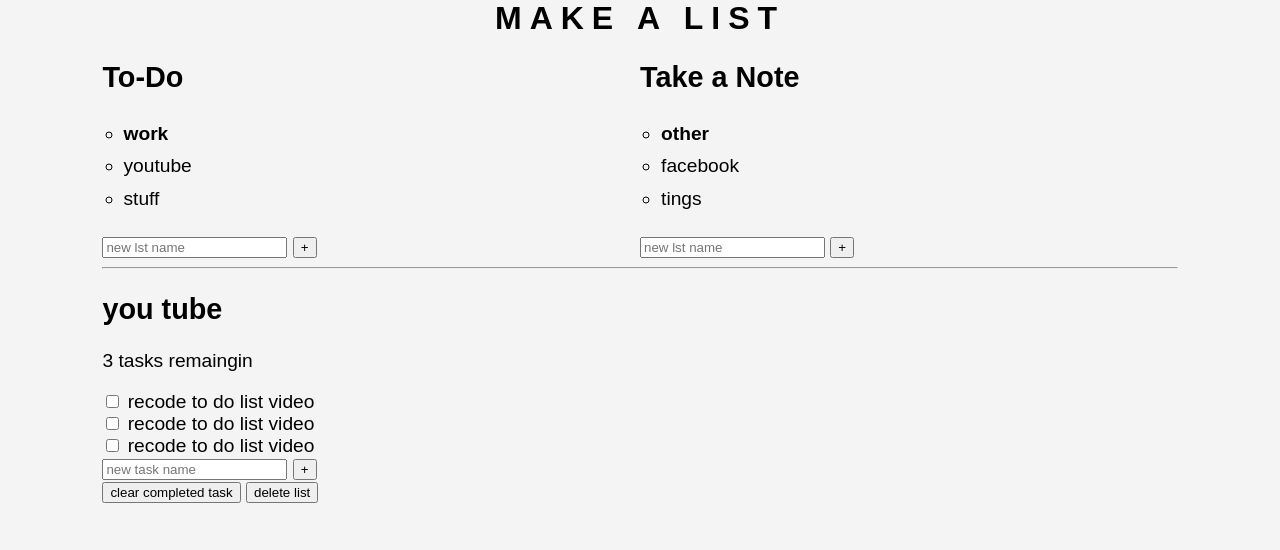
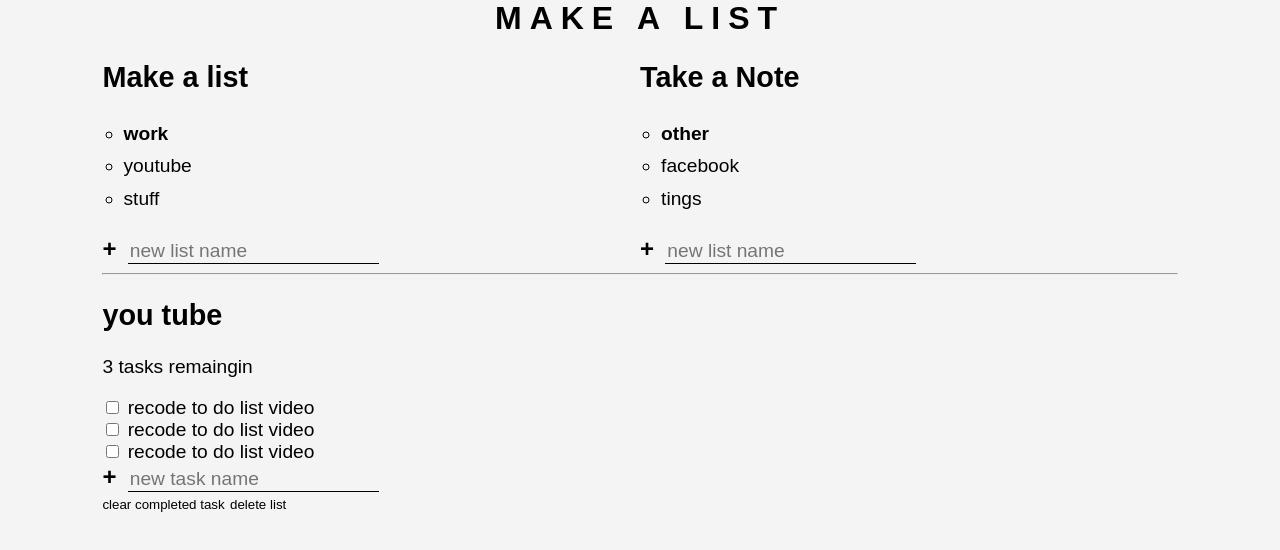
Before and after one commit to nmguni/evenBetterTodo, a plain HTML site: page dist/index.html in a window 1280 px wide. Drawn offline with Linux system fonts and the light colour scheme.

Commit message:
make list css added

```diff
--- a/dist/index.html
+++ b/dist/index.html
@@ -16,7 +16,7 @@
   <div class="list_grid">
   <section class="list-area">
     <div class="all-tasks">
-      <h2 class="task-list-title">To-Do</h2>
+      <h2 class="task-list-title">Make a list</h2>
       <ul class="task-list">
         <li class="active-list">work</li>
         <li>youtube</li>
@@ -24,8 +24,9 @@
       </ul>
       <!-- input -->
       <form action="">
-        <input type="text" placeholder="new lst name" class="new list" aria-label="new list name" />
         <button class="btn list" aria-label="create new list">+</button>
+        <input type="text" placeholder="new list name" class="new list" aria-label="new list name" />
+
       </form>
     </div>
   </section>
@@ -40,8 +41,9 @@
     </ul>
     <!-- note input -->
     <form action="">
-      <input type="text" placeholder="new lst name" class="new list" aria-label="new list name" />
       <button class="btn list" aria-label="create new list">+</button>
+      <input type="text" placeholder="new list name" class="new list" aria-label="new list name" />
+
     </form>
   </div>
 </div>
@@ -84,11 +86,12 @@
             <div class="new-taks-creator"
             >
             <form action="">
+                <button class="btn list" aria-label="create new taks">+</button>
                 <input type="text"
                 placeholder="new task name"
                 class="new list"
                 aria-label="new taks name" />
-                <button class="btn task" aria-label="create new taks">+</button>
+
               </form>
           </div>
             <div class="delete-stuff">
--- a/scss/main.scss
+++ b/scss/main.scss
@@ -29,7 +29,40 @@ body {
 .active-list {
   font-weight: 700;
 }
-// .all-tasks {
-// }
-// .todo-list {
-// }
+
+.btn {
+  cursor: pointer;
+  background: 0;
+  border: 0;
+  padding: 0;
+  color: inherit;
+}
+.btn.list {
+  font-size: 1.5rem;
+  font-weight: 900;
+  margin-right: 0.25em;
+  transition: opacity 250ms ease-in;
+  &:hover {
+    opacity: 0.7;
+  }
+}
+
+.new {
+  background: transparent;
+  border: 0;
+  color: inherit;
+  border-bottom: 1px solid #000;
+  font-size: inherit;
+  outline: none;
+  transition: border-bottom 150ms ease-in;
+  .list {
+    font-size: 1.1em;
+  }
+}
+
+.new:focus {
+  border-bottom-width: 3px;
+}
+.new:focus::placeholder {
+  opacity: 0.2;
+}
```
Also changed, not shown: dist/css/main.css, 1 other file.
